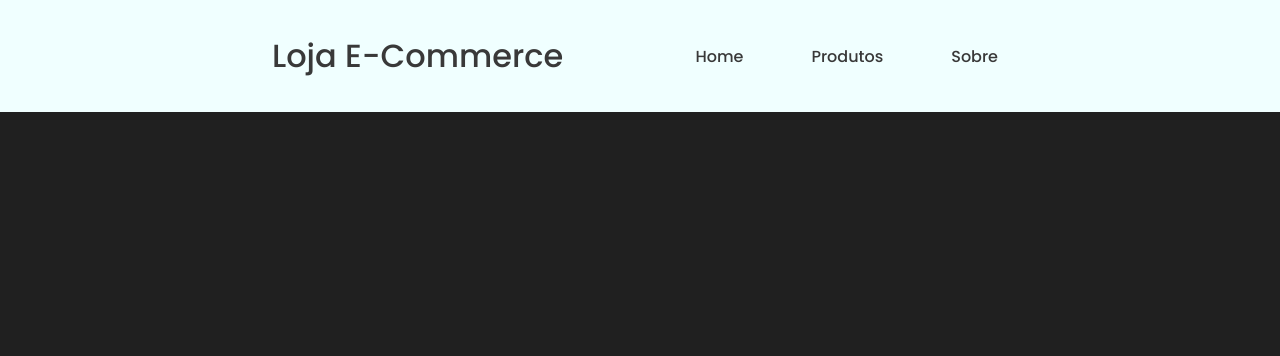
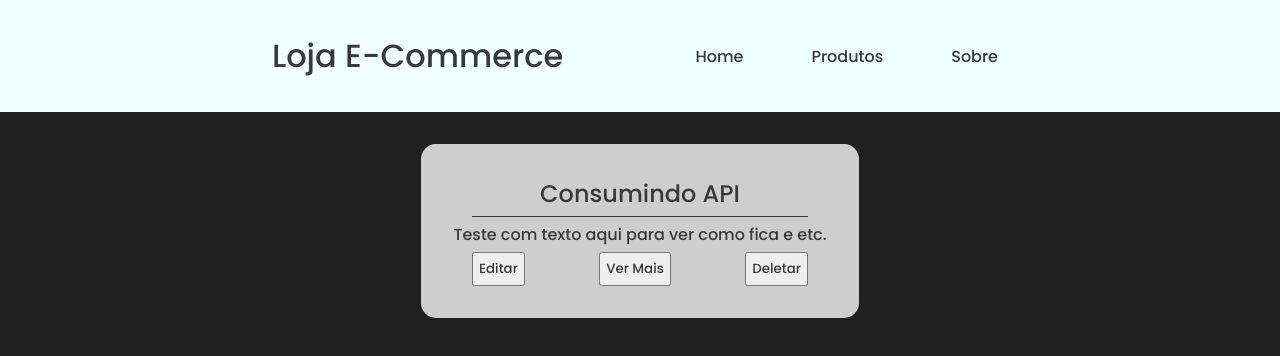
Before and after one commit to arthuracmm/projeto-crud, a React (Create React App) app: page / in a window 1280 px wide. Shown: the top 356 px of the page. Built offline with nearby package versions, Linux system fonts and the light colour scheme.

Commit message:
Atualizando a estilização do Sistema

```diff
--- a/package.json
+++ b/package.json
@@ -8,6 +8,7 @@
     "@testing-library/user-event": "^13.5.0",
     "react": "^18.3.1",
     "react-dom": "^18.3.1",
+    "react-hook-form": "^7.53.0",
     "react-router-dom": "^6.26.1",
     "react-scripts": "5.0.1",
     "web-vitals": "^2.1.4"
--- a/src/components/HeaderMain/headerMain.css
+++ b/src/components/HeaderMain/headerMain.css
@@ -19,19 +19,19 @@ header{
     box-sizing: border-box;
 }
 
-.btns {
+.headerBtns {
     display: flex;
     gap: 3rem;
 }
 
-.btns > .link {
+.headerBtns > .link {
     box-sizing: border-box;
     border-radius: 5px;
     padding: 10px;
     transition: 0.3s ease-in-out;
 }
 
-.btns > .link:hover{
+.headerBtns > .link:hover{
     transition: 0.3s ease-in-out;
     background-color: rgb(195, 202, 202);
 }
--- a/src/components/HeaderMain/headerMain.js
+++ b/src/components/HeaderMain/headerMain.js
@@ -12,7 +12,7 @@ function HeaderMain(){
                     </Link>
                 </div>
 
-                <div className="btns">
+                <div className="headerBtns">
 
                     <Link to = '/' className="link">
                         <p>Home</p>
--- /dev/null
+++ b/src/pages/Home/home.css
@@ -0,0 +1,38 @@
+.cards{
+    display: flex;
+    justify-content: center;
+    margin-top: 2rem;
+}
+
+.card {
+    display: flex;
+    justify-content: center;
+    flex-direction: column;
+    padding: 2rem;
+    gap: 5px;
+    border-radius: 15px;
+    align-items: center;
+    background-color: rgb(206, 206, 206);
+    max-width: 500px;
+}
+
+.homeHeader {
+    background-color: rgb(206, 206, 206);
+}
+
+.line{
+    display: flex;
+    width: 90%;
+    height: 1px;
+    background-color: #393939;
+}
+
+.btns{
+    display: flex;
+    width: 90%;
+    justify-content: space-between;
+}
+
+.btn{
+    padding: 5px;
+}
--- a/src/pages/Home/home.js
+++ b/src/pages/Home/home.js
@@ -1,10 +1,47 @@
 import React from "react";
 import HeaderMain from '../../components/HeaderMain/headerMain'
+import { Link } from "react-router-dom";
+import './home.css'
 
 function Home(){
     return(
         <div>
             <HeaderMain />
+            <main>
+                <div className="cards">
+                    <div className="card">
+                        <header className="homeHeader">
+                            <h2>Consumindo API</h2>
+                        </header>
+                        <div className="line"></div>
+
+                        <p>Teste com texto aqui para ver como fica e etc.</p>
+
+                        <div className="btns">
+
+                            <div className="btnEdit">
+                                <Link to = '/edit'>
+                                <button className="btn">Editar</button>
+                                </Link>
+                            </div>
+
+                            <div className="btnVer">
+                                <Link to = '/sobre'>
+                                <button className="btn">Ver Mais</button>
+                                </Link>
+                            </div>
+
+                            <div className="btnDelete">
+                                <Link to = '/delete'>
+                                <button className="btn">Deletar</button>
+                                </Link>
+                            </div>
+
+                        </div>
+                    </div>
+
+                </div>
+            </main>
         </div>
     )
 }
--- a/src/pages/Produtos/produtos.js
+++ b/src/pages/Produtos/produtos.js
@@ -1,7 +1,7 @@
 import React from "react";
 import HeaderMain from '../../components/HeaderMain/headerMain'
+function Produtos(){
 
-function Produtos(){
     return(
         <div>
             <HeaderMain />
--- a/src/pages/Sobre/sobre.js
+++ b/src/pages/Sobre/sobre.js
@@ -5,6 +5,19 @@ function Sobre(){
     return(
         <div>
             <HeaderMain />
+            <main>
+                <div className="cards">
+                    <div className="card">
+                        <header className="homeHeader">
+                            <h2>Consumindo API</h2>
+                        </header>
+                        <div className="line"></div>
+
+                        <p>Teste com texto aqui para ver como fica e etc.Teste com texto aqui para ver como fica e etc.Teste com texto aqui para ver como fica e etc.Teste com texto aqui para ver como fica e etc.</p>
+                    </div>
+
+                </div>
+            </main>
         </div>
     )
 }
```
Also changed, not shown: 1 other file (tests, documents, lock files or other folders).
